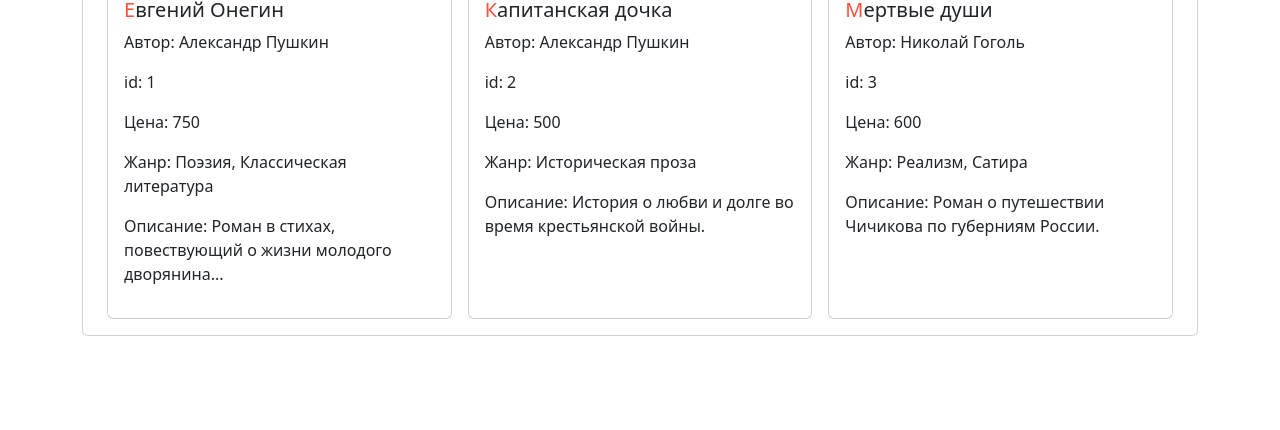
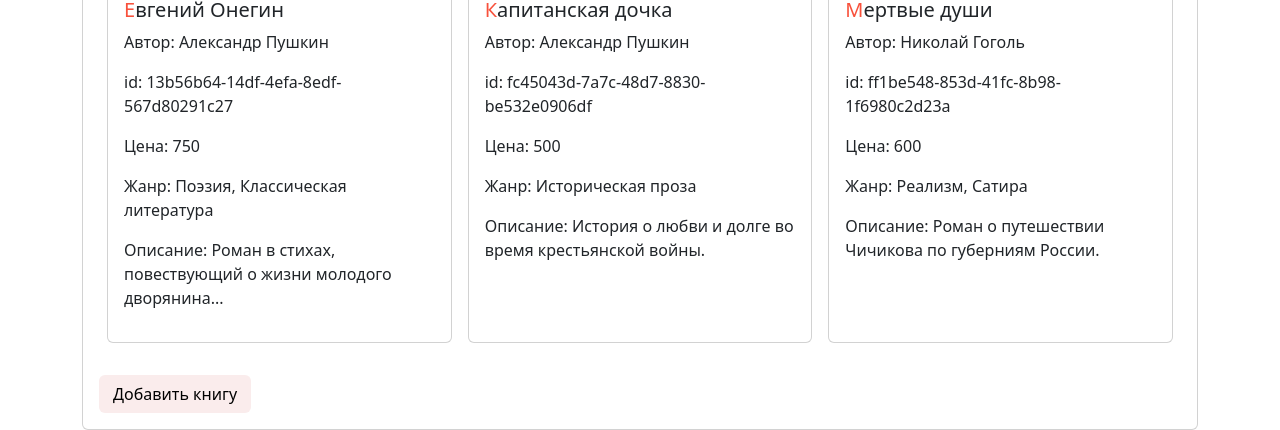
Before and after one commit to andsnow869/books-api, a React (Create React App) app in the folder client/: page / in a window 1280 px wide. Shown: the part 508-938 px from the top of the page. Before the commit the page ends 844 px from the top, so only its background shows below. Built offline with nearby package versions, Linux system fonts and the light colour scheme.

Commit message:
Добавление книги

```diff
--- a/client/src/App.css
+++ b/client/src/App.css
@@ -6,4 +6,15 @@
 }
 h5::first-letter {
     color: #f8513c;
+
 }
+
+button{
+    background-color:#faecec;
+    padding: 7px 14px;
+    border: none;
+    transition: all 0.3s linear;
+}
+button:hover{
+    background-color: #ec7263;
+}
--- a/client/src/App.js
+++ b/client/src/App.js
@@ -2,7 +2,7 @@ import './App.css';
 import ListBooks from './layout/CardBook/components/ListBooks';
 
 const books = [{
-      id: 1,
+      id: crypto.randomUUID(),
       title: "Евгений Онегин",
       name: "Александр Пушкин",
       price: 750,
@@ -10,7 +10,7 @@ const books = [{
       description: "Роман в стихах, повествующий о жизни молодого дворянина..."
     },
     {
-      id: 2,
+      id: crypto.randomUUID(),
       title: "Капитанская дочка",
       name: "Александр Пушкин",
       price: 500,
@@ -18,7 +18,7 @@ const books = [{
       description: "История о любви и долге во время крестьянской войны."
     },
     {
-      id: 3,
+      id:crypto.randomUUID(),
       title: "Мертвые души",
       name: "Николай Гоголь",
       price: 600,
@@ -27,6 +27,19 @@ const books = [{
     }
   ];
 
+const AddContact = () => {
+  const item = {
+      id: crypto.randomUUID(),
+      title: "Мертвые души 5",
+      name: "Николай Гоголь 5",
+      price: 650,
+      category: "Реализм, Сатира",
+      description: "Роман о путешествии Чичикова по губерниям России."
+    };
+    books.push(item);
+    console.log(books);
+
+}
 const App = () => {
   return (
     <div className="container mt-5">
@@ -34,6 +47,11 @@ const App = () => {
         <div>
           <h1 className="card-header text-center">Список книг</h1>
           <ListBooks books = {books} />
+          <div>
+            <button
+            className='m-3 rounded-2'
+            onClick={() => {AddContact ()}}>Добавить книгу</button>
+          </div>
         </div>
       </div>
     </div>
```
